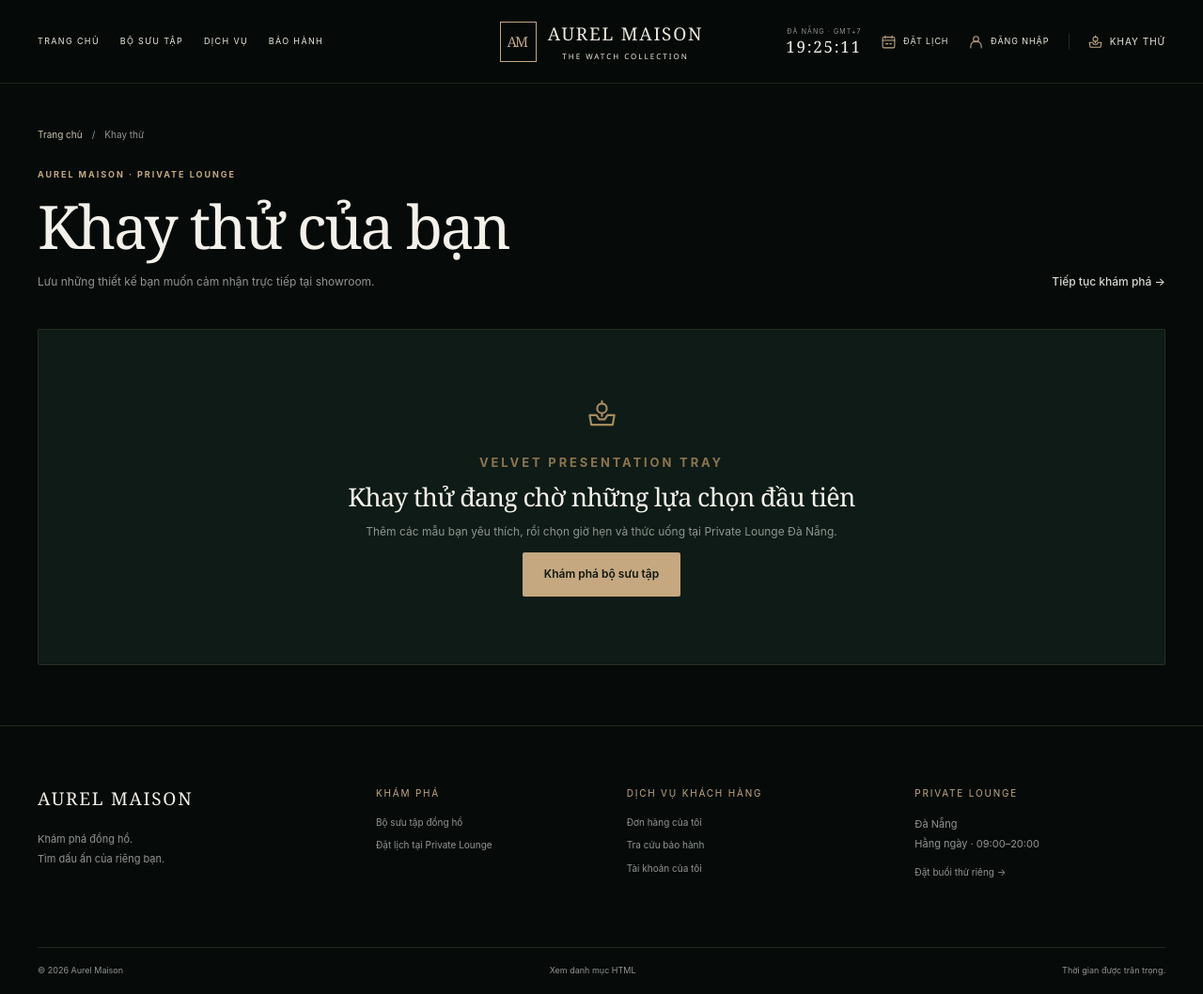
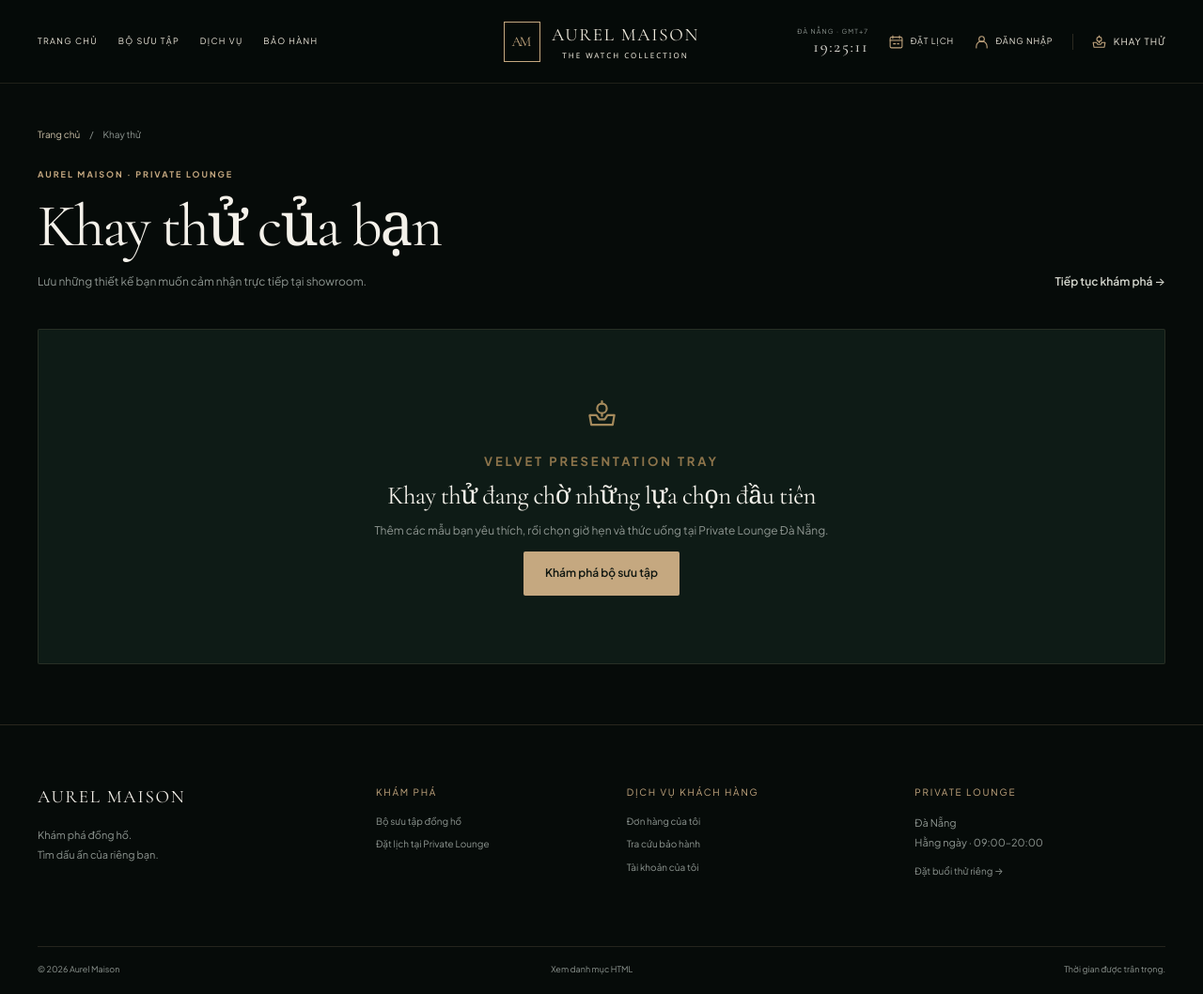
Before and after one commit to nguyenhuuhiep386-dotcom/CN_XML_QUANLYBANDONGHO, an ASP.NET Core app: page /Cart in a window 1280 px wide. Shown: the whole page at 94% size. After the commit the page ends 1037 px from the top, so only its background shows below. Run offline with ASP.NET Core 8, Linux system fonts and the light colour scheme.

Commit message:
style: load luxury editorial typefaces

```diff
--- a/AurelMaison/Views/Shared/_CustomerLayout.cshtml
+++ b/AurelMaison/Views/Shared/_CustomerLayout.cshtml
@@ -12,6 +12,9 @@
     <meta name="viewport" content="width=device-width, initial-scale=1" />
     <meta name="theme-color" content="#060B09" />
     <title>@ViewData["Title"] | Aurel Maison</title>
+    <link rel="preconnect" href="https://fonts.googleapis.com" />
+    <link rel="preconnect" href="https://fonts.gstatic.com" crossorigin />
+    <link rel="stylesheet" href="https://fonts.googleapis.com/css2?family=Cormorant+Garamond:ital,wght@0,400;0,500;1,400&family=JetBrains+Mono:wght@400;500&family=Plus+Jakarta+Sans:wght@400;500;600;700&display=swap" />
     <link rel="stylesheet" href="~/css/customer.css" asp-append-version="true" />
     <script src="~/js/customer.js" asp-append-version="true" defer></script>
 </head>
```
